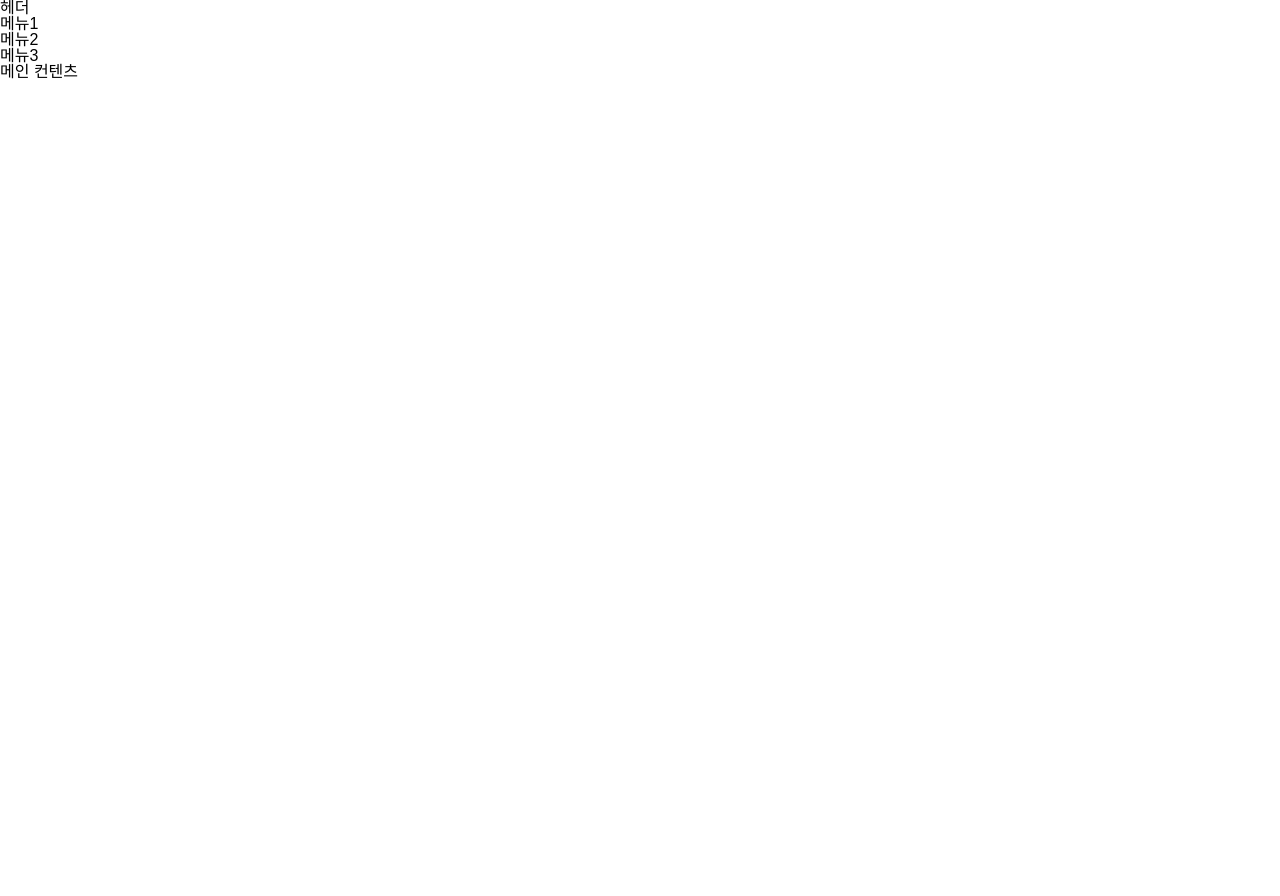
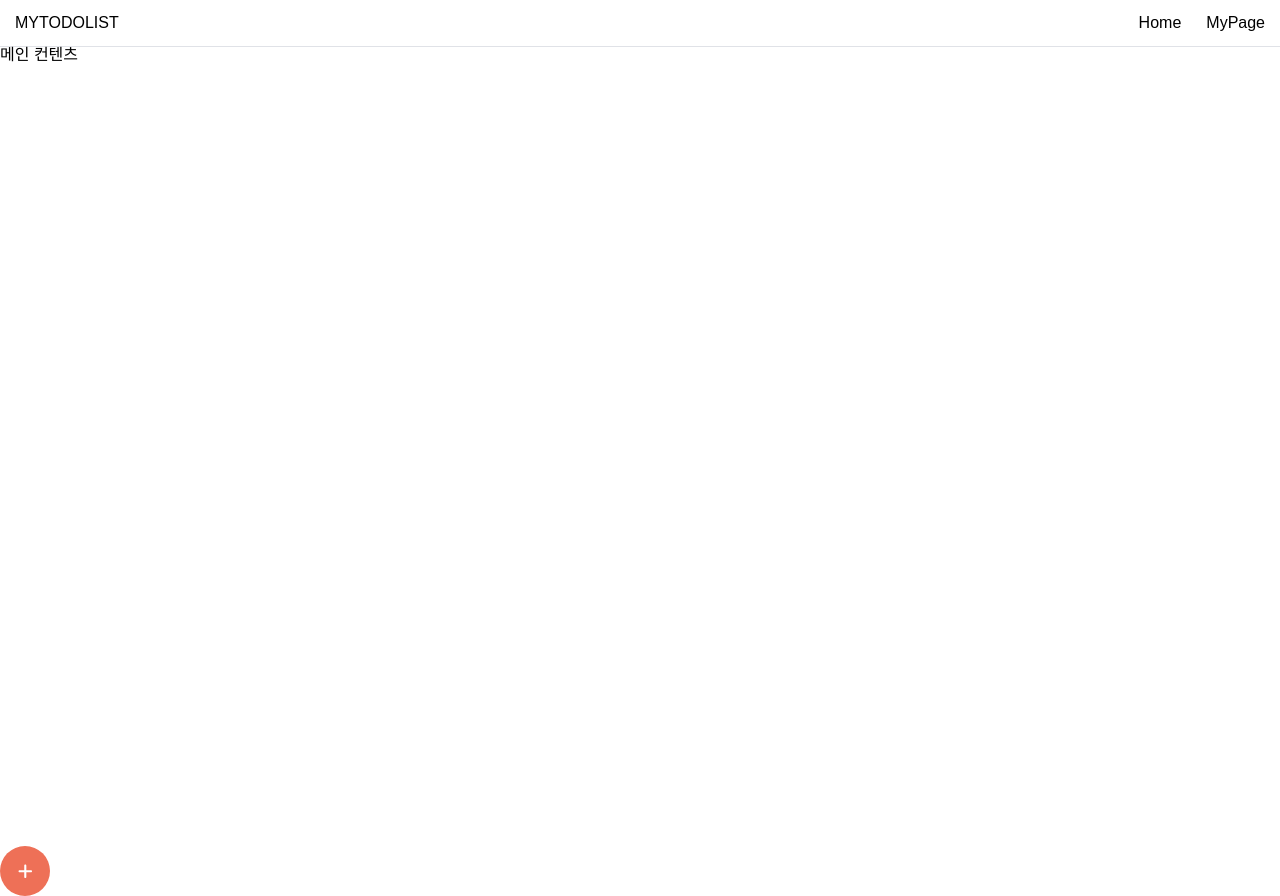
Before and after one commit to 2doproject/my_todo_list, a Next.js app in the folder my-todo-list-frontend/: page / in a window 1280 px wide. Before the commit the page ends 800 px from the top, so only its background shows below. Built offline with nearby package versions, Linux system fonts and the light colour scheme.

Commit message:
#10 컴포넌트 스타일링 작업 및 아이콘 추가

```diff
--- a/my-todo-list-frontend/components/Button.tsx
+++ b/my-todo-list-frontend/components/Button.tsx
@@ -1,7 +1,27 @@
 import React from 'react';
+import styled from 'styled-components';
 
-const Button = (): JSX.Element => {
-  return <button></button>;
-};
+interface Props {
+  children?: React.ReactNode;
+  className?: string;
+  width?: number | string;
+  height?: number | string;
+}
+
+const StyledButton = styled.button<Props>`
+  width: ${({ width }) => width || '50px'};
+  height: ${({ height }) => height || '50px'};
+  border-radius: 50%;
+  background: #EE7057;
+  border: none;
+
+  svg {
+    color: #fff;
+  }
+`;
+
+const Button = ({ children }: Props): JSX.Element => (
+  <StyledButton>{children}</StyledButton>
+);
 
 export default Button;
--- a/my-todo-list-frontend/components/Contents.tsx
+++ b/my-todo-list-frontend/components/Contents.tsx
@@ -5,16 +5,18 @@ interface Props {
   background?: string;
 }
 
-const Contents = styled.section<Props>`
+const StyledContents = styled.section<Props>`
   background: ${({ background }) => background};
+  height: 100vh;
+  border-top: 1px solid #E0E2E7;;
 `;
 
-const ContentsWrapper = (): JSX.Element => {
+const Contents = (props: Props): JSX.Element => {
   return (
-    <Contents>
+    <StyledContents>
       <h1>메인 컨텐츠</h1>
-    </Contents>
+    </StyledContents>
   )
 }
 
-export default ContentsWrapper;
+export default Contents;
--- a/my-todo-list-frontend/components/Header.tsx
+++ b/my-todo-list-frontend/components/Header.tsx
@@ -1,20 +1,41 @@
 import React from 'react';
 import styled from 'styled-components';
+import Nav from '../components/Nav';
 
-interface Props {
-  background?: string;
-}
+interface Props {}
 
-const Header = styled.header<Props>`
-  background: ${({ background }) => background};
+const StyledHeader = styled.header<Props>`
+  background: #fff;
+  display: flex;
+  flex-wrap: wrap;
+  align-items: center;
+  justify-content: space-between;
+  padding: 15px;
+
+  .logo {
+    a {
+      text-decoration: none;
+      color: inherit;
+      margin-right: 50px;
+    }
+  }
+
+  @media screen and (max-width: 600px) {
+    .logo {
+      display: none;
+    }
+  }
 `;
 
-const HeaderWrapper = (): JSX.Element => {
-  return (
-    <Header>
-      헤더
-    </Header>
-  )
-}
+const Header = (props: Props): JSX.Element => (
+  <StyledHeader>
+    <h1 className="logo">
+      <a href="/" target="_blank" rel="noopener noreferrer">
+        MYTODOLIST
+      </a>
+    </h1>
+    <Nav />
+  </StyledHeader>
+);
 
-export default HeaderWrapper;
+export default Header;
--- a/my-todo-list-frontend/components/Nav.tsx
+++ b/my-todo-list-frontend/components/Nav.tsx
@@ -1,24 +1,76 @@
 import React from 'react';
 import styled from 'styled-components';
+import { FontAwesomeIcon } from '@fortawesome/react-fontawesome';
+import { faBars } from '@fortawesome/free-solid-svg-icons';
 
 interface Props {
-  background?: string;
+  className?: string;
 }
 
-const Nav = styled.nav<Props>`
-  background: ${({ background }) => background};
+const StyledNav = styled.nav<Props>`
+  .menu-list {
+    list-style: none;
+    display: flex;
+    gap: 25px;
+  }
+
+  #toggle,
+  label {
+    display: none;
+  }
+
+  /* 모바일 버전 */
+  @media screen and (max-width: 600px) {
+    .menu {
+      width: 100%;
+      max-height: 0;
+      overflow: hidden;
+    }
+    .menu-list {
+      flex-direction: column;
+      align-items: center;
+    }
+    label {
+      display: inline-block;
+      cursor: pointer;
+    }
+    #toggle:checked ~ .menu {
+      width: 70%;
+      min-width: 256px;
+      max-width: 360px;
+      max-height: 100%;
+      min-height: 100%;
+      padding: 30px 20px;
+
+      .nav-item {
+        text-align: left;
+      }
+    }
+  }
 `;
 
-const NavWrapper = (): JSX.Element => {
-  return (
-    <Nav>
-      <ul>
-        <li>메뉴1</li>
-        <li>메뉴2</li>
-        <li>메뉴3</li>
+const Nav = ({ className }: Props): JSX.Element => (
+  <StyledNav className={className}>
+    <h2 className="visually-hidden">메뉴</h2>
+    <input type="checkbox" name="" id="toggle" />
+    <label htmlFor="toggle">
+      <FontAwesomeIcon icon={faBars} size={'lg'} />
+    </label>
+    <div className="menu">
+      <ul className="menu-list">
+        <li className="nav-item">
+          <a href="/home" id="home">
+            Home
+          </a>
+        </li>
+        <li className="nav-item">
+          <a href="/mypage" id="mypage">
+            MyPage
+          </a>
+        </li>
       </ul>
-    </Nav>
-  )
-}
+    </div>
+  </StyledNav>
+);
 
-export default NavWrapper;
+export default Nav;
--- a/my-todo-list-frontend/package.json
+++ b/my-todo-list-frontend/package.json
@@ -11,6 +11,8 @@
   "dependencies": {
     "@emotion/react": "^11.8.1",
     "@emotion/styled": "^11.8.1",
+    "@fortawesome/free-solid-svg-icons": "^6.1.1",
+    "@fortawesome/react-fontawesome": "^0.1.18",
     "@mui/lab": "^5.0.0-alpha.75",
     "@mui/material": "^5.5.0",
     "@types/styled-components": "^5.1.25",
@@ -22,11 +24,13 @@
     "next": "12.1.0",
     "react": "17.0.2",
     "react-dom": "17.0.2",
+    "styled-components": "^5.3.5",
     "styled-reset": "^4.3.4"
   },
   "devDependencies": {
     "@types/node": "17.0.21",
     "@types/react": "17.0.39",
+    "babel-plugin-styled-components": "^2.0.7",
     "eslint-config-next": "12.1.0",
     "prettier": "^2.6.0",
     "typescript": "4.6.2"
--- a/my-todo-list-frontend/pages/index.tsx
+++ b/my-todo-list-frontend/pages/index.tsx
@@ -1,14 +1,18 @@
 import type { NextPage } from 'next';
-import HeaderWrapper from '../components/Header';
-import NavWrapper from '../components/Nav';
-import ContentsWrapper from '../components/Contents';
+import Header from '../components/Header';
+import Contents from '../components/Contents';
+import Button from '../components/Button';
+import { FontAwesomeIcon } from '@fortawesome/react-fontawesome';
+import { faPlus } from '@fortawesome/free-solid-svg-icons';
 
 const Home: NextPage = () => {
   return (
     <div className="layout">
-      <HeaderWrapper />
-      <NavWrapper />
-      <ContentsWrapper />
+      <Header />
+      <Contents />
+      <Button>
+        <FontAwesomeIcon icon={faPlus} size={'lg'} />
+      </Button>
     </div>
   );
 };
--- a/my-todo-list-frontend/styles/global-styles.ts
+++ b/my-todo-list-frontend/styles/global-styles.ts
@@ -61,6 +61,19 @@ const globalStyles = createGlobalStyle`
     border-collapse: collapse;
     border-spacing: 0;
   }
+
+  /* 화면상에서는 보이지 않지만, 검색 엔진에서는 이 클래스명이 적용된 텍스트를 그대로 읽어온다. 그래서 웹접근성을 높일 수 있게 된다. */
+  .visually-hidden {
+    position: absolute !important;
+    width: 1px !important;
+    height: 1px !important;
+    padding: 0 !important;
+    margin: -1px !important;
+    overflow: hidden !important;
+    clip: rect(0, 0, 0, 0) !important;
+    white-space: nowrap !important;
+    border: 0 !important;
+  }
 `;
 
 export default globalStyles;
```
Also changed, not shown: my-todo-list-frontend/.babelrc, 2 other files (tests, documents, lock files or other folders).
